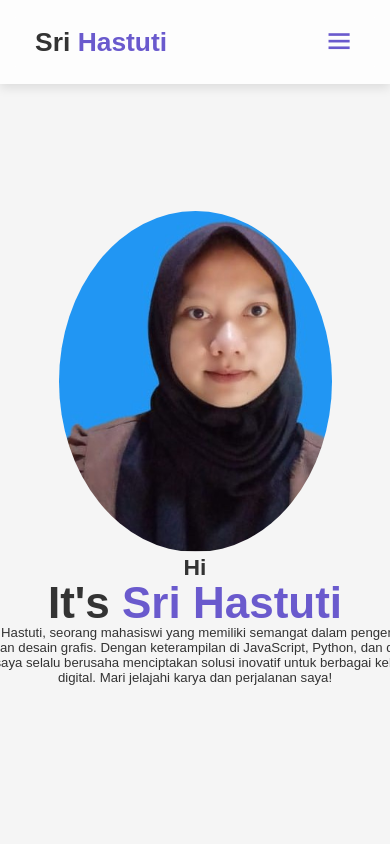
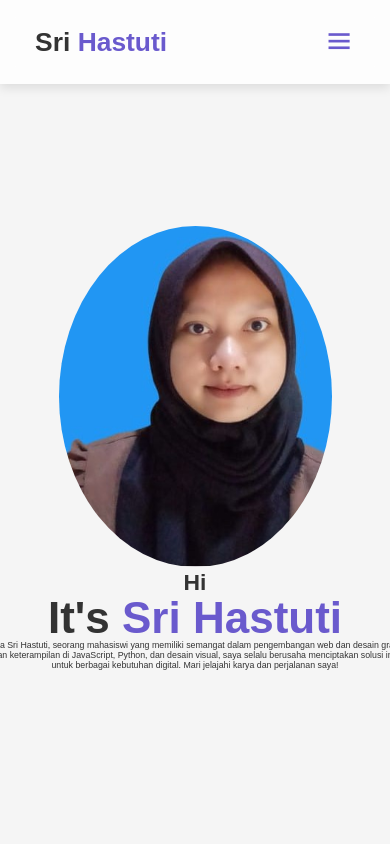
Before and after one commit to srihastut/Sri-Portofolio, a plain HTML site: page index.html in a window 390 px wide. Shown: the top 844 px of the page. Drawn offline with nearby package versions, Linux system fonts and the light colour scheme.

Commit message:
Update style.css

```diff
--- a/style.css
+++ b/style.css
@@ -246,6 +246,29 @@ span {
 @keyframes cursor {
     to {
         border-left: 2px solid var(--main-color);
+    }
+}
+
+/* Responsif untuk Mobile */
+@media (max-width: 768px) {
+    .home-content h1,
+    .home-content h3:nth-of-type(2),
+    .home-content p,
+    .btn,
+    .text-animation {
+        font-size: 1rem; /* Mengurangi ukuran font untuk mobile */
+    }
+
+    .home-content p {
+        max-width: 90%; /* Menyesuaikan lebar maksimal agar muat di layar kecil */
+    }
+
+    .btn {
+        padding: 0.8rem 1.8rem; /* Mengurangi padding untuk mobile */
+    }
+
+    .home-img img {
+        width: 50vw; /* Menyesuaikan ukuran gambar di mobile */
     }
 }
 
```
